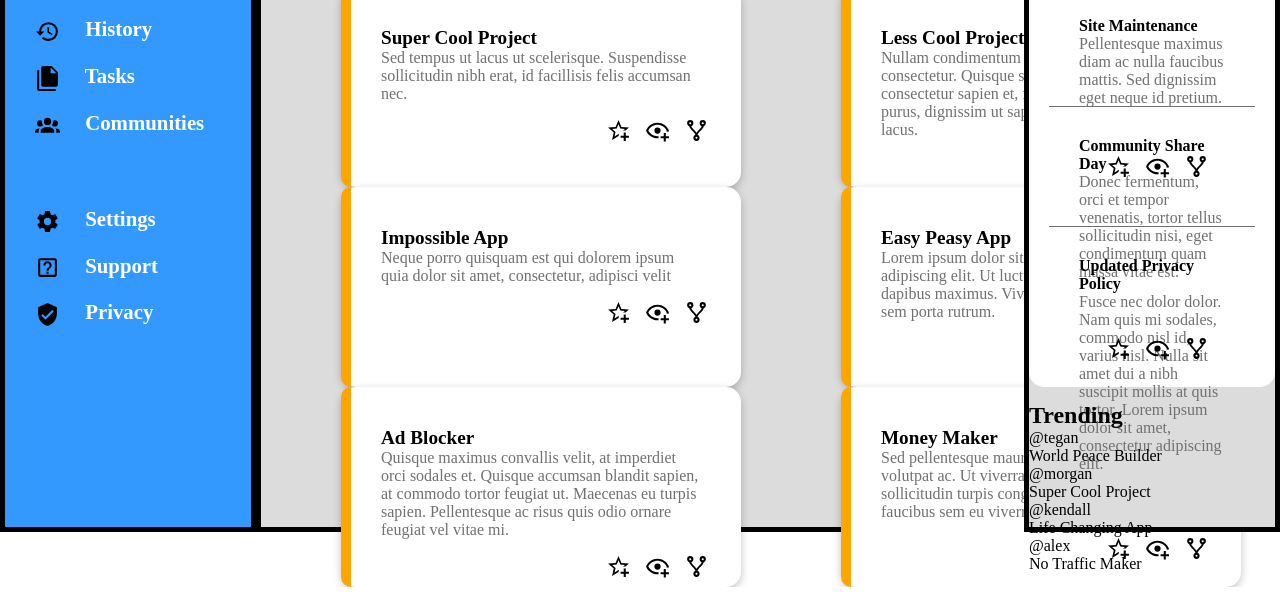
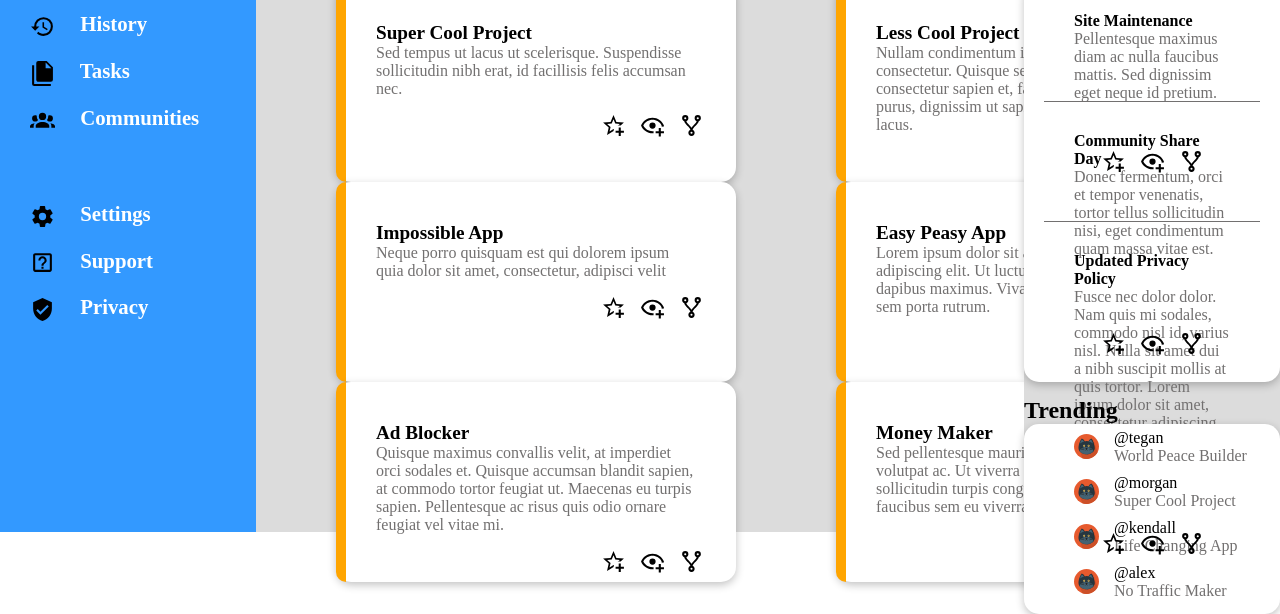
Before and after one commit to plabacki/odin-admin-dashboard, a plain HTML site: page index.html in a window 1280 px wide. Shown: the part 268-882 px from the top of the page. Before the commit the page ends 855 px from the top, so only its background shows below. Drawn offline with Linux system fonts and the light colour scheme.

Commit message:
Added style to trending section

```diff
--- a/index.html
+++ b/index.html
@@ -172,21 +172,25 @@
                 <p>Fusce nec dolor dolor. Nam quis mi sodales, commodo nisl id, varius nisl. Nulla sit amet dui a nibh suscipit mollis at quis tortor. Lorem ipsum dolor sit amet, consectetur adipiscing elit. </p>
             </div>
         </div>
-        <h4>Trending</h4>
-        <div>
-            <div>
+        <h4 id="trending_title">Trending</h4>
+        <div class="trendings">
+            <div class="first_trend">
+                <img class="cat_trend_img" src="./icons/cat_1.svg" alt="icon">
                 <span>@tegan</span>
                 <p>World Peace Builder</p>
             </div>
-            <div>
+            <div class="second_trend">
+                <img class="cat_trend_img" src="./icons/cat_1.svg" alt="icon">
                 <span>@morgan</span>
                 <p>Super Cool Project</p>
             </div>
-            <div>
+            <div class="third_trend">
+                <img class="cat_trend_img" src="./icons/cat_1.svg" alt="icon">
                 <span>@kendall</span>
                 <p>Life Changing App</p>
             </div>
-            <div>
+            <div class="fourth_trend">
+                <img class="cat_trend_img" src="./icons/cat_1.svg" alt="icon">
                 <span>@alex</span>
                 <p>No Traffic Maker</p>
             </div>
--- a/style.css
+++ b/style.css
@@ -13,20 +13,19 @@ body{
 }
 header{
     background-color: white;
-    border: 5px solid black;
-    height: 240px;
+    height: 237px;
     grid-area: 1 / 2 / 3 / 4;
     display: grid;
     grid-template-columns:  100px 2fr 1fr ;
     grid-template-rows: 2fr 1fr 1fr;
     align-items: center;
+    box-shadow: rgba(0, 0, 0, 0.24) 0px 3px 8px;
 }
 aside {
     background-color: #3399FF;
     color: white;
     font-weight: bold;
     font-size: 1.3rem;
-    border: 5px solid black;
     grid-area: 1 / 1 / 3 / 2;
     display: grid;
     grid-template-columns: 20px 200px 20px;
@@ -37,7 +36,6 @@ aside {
 
 #your_projects {
     background-color: gainsboro;
-    border: 5px solid black;
     grid-area: 2 / 2 / 3 / 3;
     display: grid;
     grid-template-columns: 500px 1fr;
@@ -107,23 +105,24 @@ aside {
 }
 #announcements_and_treding{
     background-color: gainsboro;
-    border: 5px solid black;
     grid-area: 2 / 3 / 3 / 4;
     display: grid;
     grid-template-columns: 1fr;
-    grid-template-rows: 50px 2fr 1fr 2fr;
+    grid-template-rows: 50px 2fr 1fr 200px;
 }
 #announcements_and_treding h4{
     font-weight: bold;
     font-size: 1.5rem;
     margin: 15px 0px 0px 0px;
 }
+
 .announcements{
     background-color: white;
     display: grid;
     grid-template-columns: 20px 1fr 20px;
     grid-template-rows: 120px 120px 160px;
     border-radius: 15px;
+    box-shadow: rgba(0, 0, 0, 0.24) 0px 3px 8px;
 }
 .announcements div{
     padding: 30px;
@@ -147,6 +146,36 @@ aside {
 }
 #third_announcement{
     grid-area: 3 / 2 / 4 / 3;
+}
+
+.trendings{
+    background-color: white;
+    border-radius: 15px;
+    display: grid;
+    grid-template-columns: 20px 1fr 20px;
+    grid-template-rows: 1fr 1fr 1fr 1fr;
+    margin-bottom: 10px;
+    padding: 5px;
+    box-shadow: rgba(0, 0, 0, 0.24) 0px 3px 8px;
+}
+.trendings p{
+    color: rgb(114, 112, 112);
+}
+.first_trend{
+    grid-area: 1 / 2 / 2 / 3;
+}
+.second_trend{
+    grid-area: 2 / 2 / 3 / 3;
+}
+.third_trend{
+    grid-area: 3 / 2 / 4 / 3;
+}
+.fourth_trend{
+    grid-area: 4 / 2 / 5 / 3;
+}
+.cat_trend_img{
+    float: left;
+    margin: 5px 15px 0px 25px;
 }
 
 input{
```
